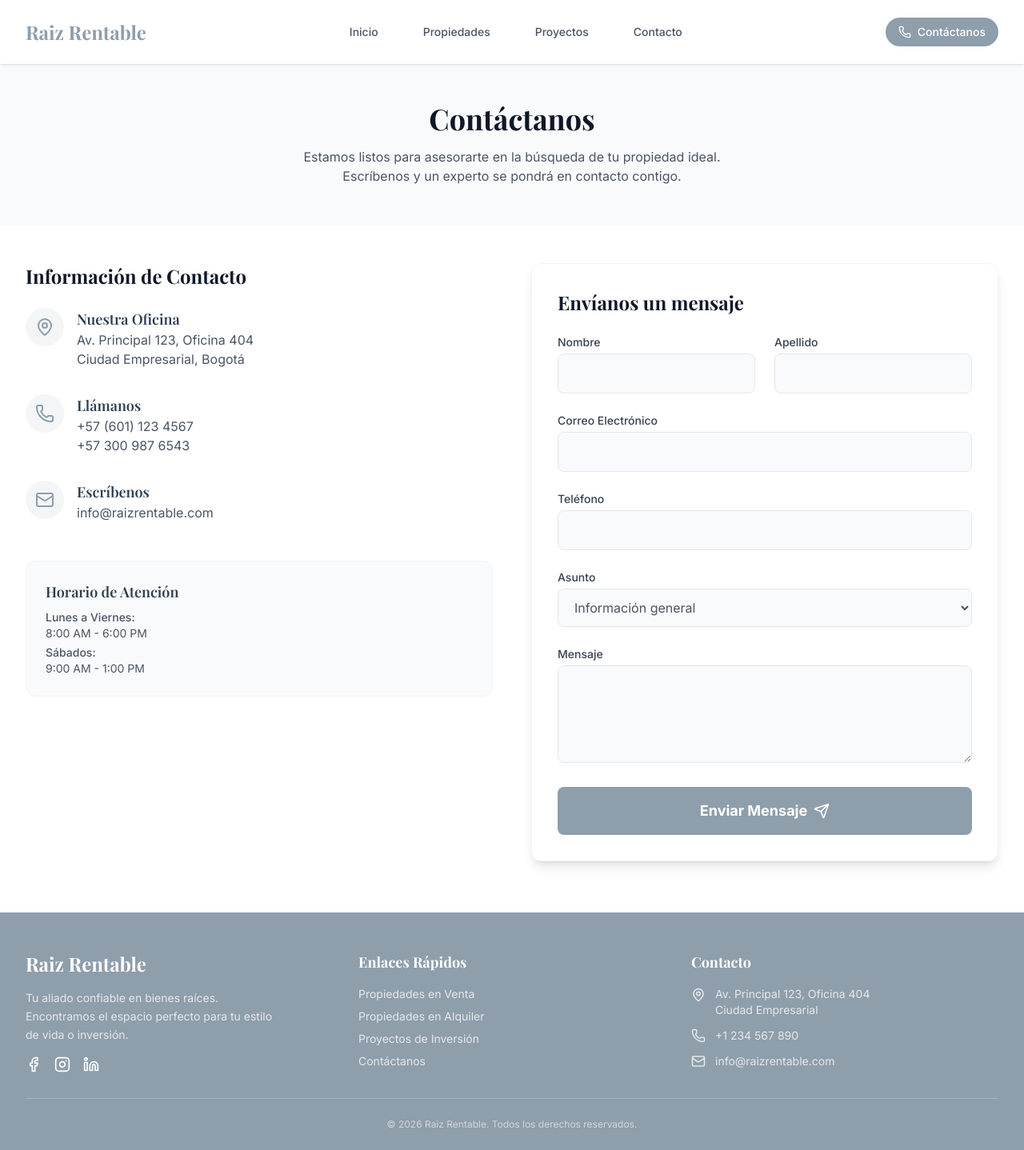
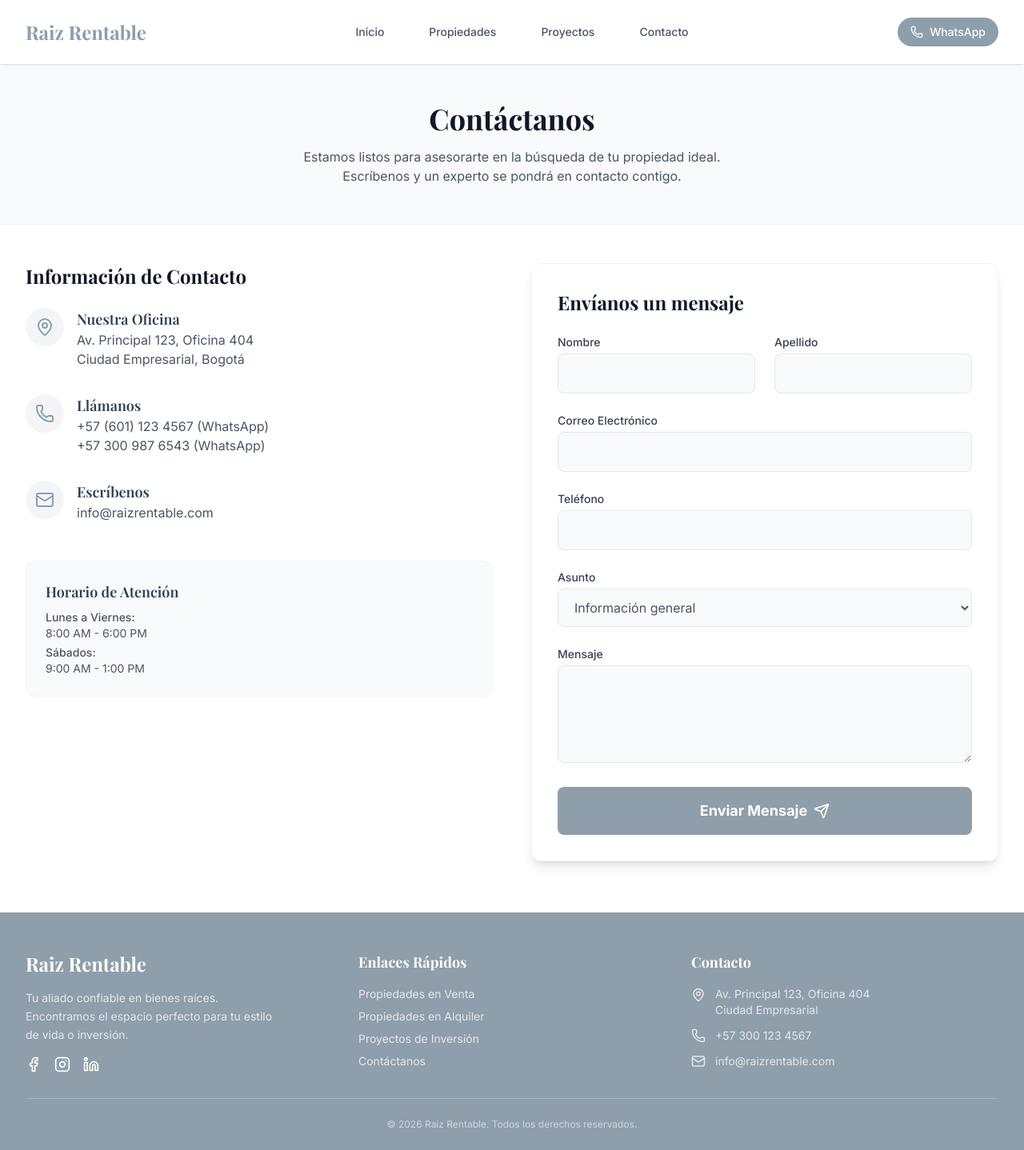
Before and after one commit to rrychs1/real-estate-web, a Next.js app in the folder real-estate-web/: page /contacto in a window 1280 px wide. Shown: the whole page at 80% size. Built offline with nearby package versions, Linux system fonts and the light colour scheme; a web font is replaced by a local one.

Commit message:
Replace tel protocol with WhatsApp links

```diff
--- a/real-estate-web/src/app/contacto/page.tsx
+++ b/real-estate-web/src/app/contacto/page.tsx
@@ -36,8 +36,8 @@ export default function ContactPage() {
                                 <div>
                                     <h3 className="font-semibold text-lg">Llámanos</h3>
                                     <p className="text-gray-600">
-                                        <a href="tel:+123456789" className="hover:text-secondary block">+57 (601) 123 4567</a>
-                                        <a href="tel:+198765432" className="hover:text-secondary block">+57 300 987 6543</a>
+                                        <a href="https://wa.me/576011234567" target="_blank" rel="noopener noreferrer" className="hover:text-secondary block">+57 (601) 123 4567 (WhatsApp)</a>
+                                        <a href="https://wa.me/573009876543" target="_blank" rel="noopener noreferrer" className="hover:text-secondary block">+57 300 987 6543 (WhatsApp)</a>
                                     </p>
                                 </div>
                             </div>
--- a/real-estate-web/src/components/layout/Footer.tsx
+++ b/real-estate-web/src/components/layout/Footer.tsx
@@ -67,8 +67,8 @@ export function Footer() {
                             </li>
                             <li className="flex items-center gap-3">
                                 <Phone size={18} />
-                                <a href="tel:+123456789" className="hover:text-secondary">
-                                    +1 234 567 890
+                                <a href="https://wa.me/573001234567" target="_blank" rel="noopener noreferrer" className="hover:text-secondary">
+                                    +57 300 123 4567
                                 </a>
                             </li>
                             <li className="flex items-center gap-3">
--- a/real-estate-web/src/components/layout/Header.tsx
+++ b/real-estate-web/src/components/layout/Header.tsx
@@ -43,11 +43,13 @@ export function Header() {
                     {/* CTA Button */}
                     <div className="hidden md:flex items-center">
                         <a
-                            href="tel:+123456789"
+                            href="https://wa.me/573001234567"
+                            target="_blank"
+                            rel="noopener noreferrer"
                             className="bg-primary text-white hover:bg-opacity-90 px-4 py-2 rounded-full text-sm font-medium flex items-center gap-2 transition-transform hover:scale-105"
                         >
                             <Phone size={16} />
-                            <span>Contáctanos</span>
+                            <span>WhatsApp</span>
                         </a>
                     </div>
 
@@ -79,10 +81,12 @@ export function Header() {
                             </Link>
                         ))}
                         <a
-                            href="tel:+123456789"
+                            href="https://wa.me/573001234567"
+                            target="_blank"
+                            rel="noopener noreferrer"
                             className="w-full text-center mt-4 bg-primary text-white block px-3 py-2 rounded-md text-base font-medium hover:bg-opacity-90"
                         >
-                            Contáctanos
+                            WhatsApp
                         </a>
                     </div>
                 </div>
--- a/real-estate-web/src/components/property/ContactForm.tsx
+++ b/real-estate-web/src/components/property/ContactForm.tsx
@@ -130,6 +130,7 @@ export default function ContactForm({ propertyTitle, propertyId }: ContactFormPr
             <button
                 type="button"
                 className="w-full bg-green-500 hover:bg-green-600 text-white font-bold py-3 rounded-lg transition-colors flex items-center justify-center gap-2"
+                onClick={() => window.open('https://wa.me/573001234567?text=Hola,%20estoy%20interesado%20en%20' + encodeURIComponent(propertyTitle), '_blank')}
             >
                 <Phone size={18} />
                 Hablar por WhatsApp
```
